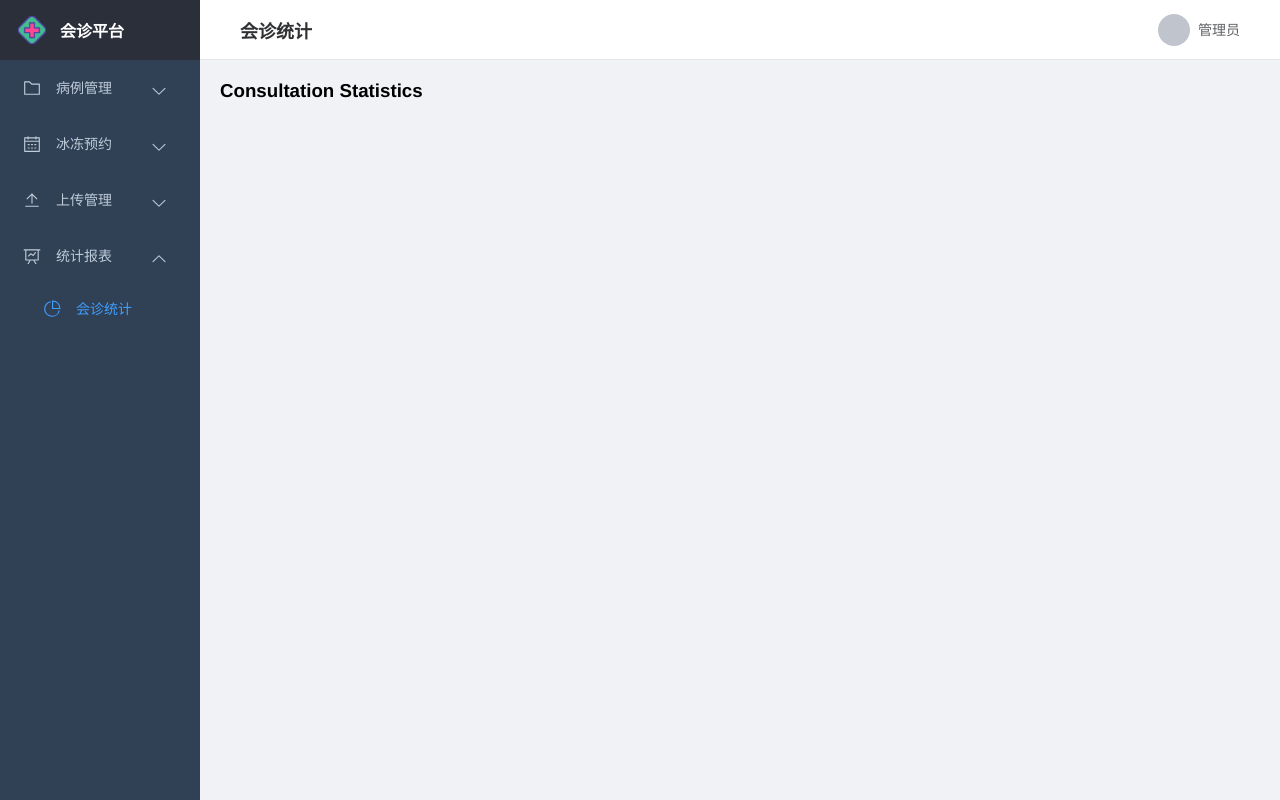
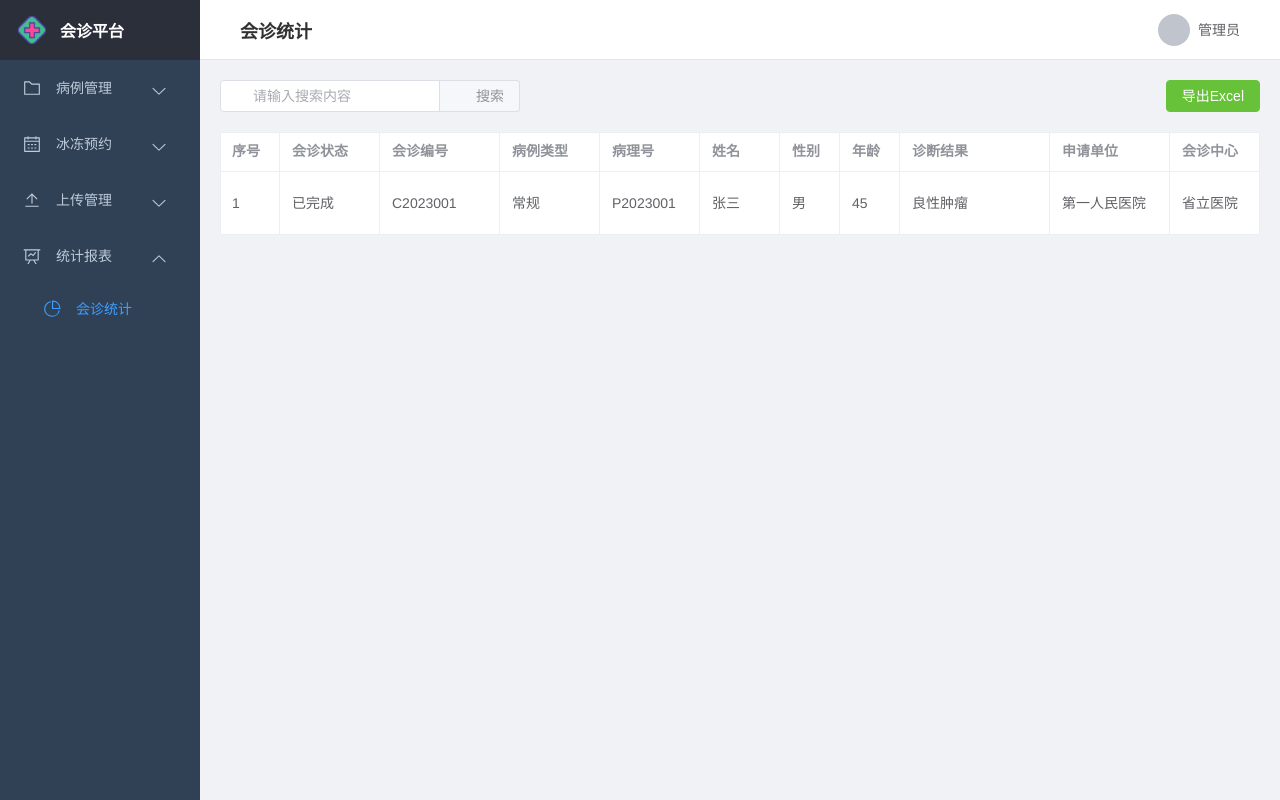
Before and after one commit to HBUzxl/UserCenter, a Vue app: page /consultation-statistics in a window 1280 px wide. Built offline with nearby package versions, Linux system fonts and the light colour scheme.

Commit message:
统计报表

```diff
--- a/src/views/StatisticsReport/ConsultationStatistics.vue
+++ b/src/views/StatisticsReport/ConsultationStatistics.vue
@@ -1,5 +1,140 @@
 <template>
-    <div>
-        <h1>Consultation Statistics</h1>
+  <div class="unsubmitted-cases">
+    <!-- 顶部操作区域 -->
+    <!-- 顶部操作区域 -->
+    <div class="operation-bar">
+      <div class="search-box">
+        <el-input
+          v-model="searchQuery"
+          placeholder="请输入搜索内容"
+          prefix-icon="el-icon-search"
+          @input="handleSearch"
+        >
+          <template #append>
+            <el-button icon="el-icon-search" @click="handleSearch"
+              >搜索</el-button
+            >
+          </template>
+        </el-input>
+      </div>
+      <el-button type="success" @click="handleExport">
+        <i class="el-icon-download"></i>
+        导出Excel
+      </el-button>
     </div>
+    <!-- 表格 -->
+    <el-table
+      :data="filteredTableData"
+      border
+      style="width: 100%"
+      v-loading="loading"
+      :resizable="false"
+    >
+      <el-table-column type="index" label="序号" width="60" />
+      <el-table-column prop="status" label="会诊状态" min-width="100" />
+      <el-table-column prop="consultationNo" label="会诊编号" min-width="120" />
+      <el-table-column prop="caseType" label="病例类型" min-width="100" />
+      <el-table-column prop="pathologyNo" label="病理号" min-width="100" />
+      <el-table-column prop="name" label="姓名" min-width="80" />
+      <el-table-column prop="gender" label="性别" min-width="60" />
+      <el-table-column prop="age" label="年龄" min-width="60" />
+      <el-table-column prop="diagnosis" label="诊断结果" min-width="150" />
+      <el-table-column prop="applyUnit" label="申请单位" min-width="120" />
+      <el-table-column
+        prop="consultationCenter"
+        label="会诊中心"
+        min-width="120"
+      />
+      <el-table-column prop="submitTime" label="提交时间" min-width="150" />
+      <el-table-column prop="expert" label="诊断专家" min-width="100" />
+    </el-table>
+  </div>
 </template>
+
+      <script>
+import { ref, computed } from "vue";
+
+export default {
+  name: "UnsubmittedCases",
+  setup() {
+    const loading = ref(false);
+    const searchQuery = ref("");
+    const tableData = ref([
+      // 示例数据，实际使用时应该从API获取
+      {
+        status: "已完成",
+        consultationNo: "C2023001",
+        caseType: "常规",
+        pathologyNo: "P2023001",
+        name: "张三",
+        gender: "男",
+        age: 45,
+        diagnosis: "良性肿瘤",
+        applyUnit: "第一人民医院",
+        consultationCenter: "省立医院",
+        submitTime: "2023-10-20 14:30:00",
+        expert: "李医生",
+      },
+      // 可以添加更多示例数据
+    ]);
+
+    // 搜索过滤
+    const filteredTableData = computed(() => {
+      if (!searchQuery.value) return tableData.value;
+      return tableData.value.filter((data) => {
+        return Object.values(data).some((value) =>
+          String(value).toLowerCase().includes(searchQuery.value.toLowerCase())
+        );
+      });
+    });
+
+    // 处理编辑
+    const handleEdit = (row) => {
+      console.log("编辑行:", row);
+      // 实现编辑逻辑
+    };
+
+    // 处理删除
+    const handleDelete = (row) => {
+      console.log("删除行:", row);
+      // 实现删除逻辑
+    };
+
+    const handleSearch = () => {
+      console.log("搜索");
+      // 实现搜索逻辑
+    };
+
+    const handleExport = () => {
+      console.log("导出Excel");
+      // 实现导出Excel逻辑
+    };
+
+    return {
+      loading,
+      searchQuery,
+      filteredTableData,
+      handleEdit,
+      handleDelete,
+      handleSearch,
+      handleExport,
+    };
+  },
+};
+</script>
+
+<style scoped>
+    .unsubmitted-cases {
+    padding: 0px;
+    }
+
+    .operation-bar {
+    display: flex;
+    justify-content: space-between;
+    margin-bottom: 20px;
+    }
+
+    .search-box {
+    width: 300px;
+    }
+</style>
```
